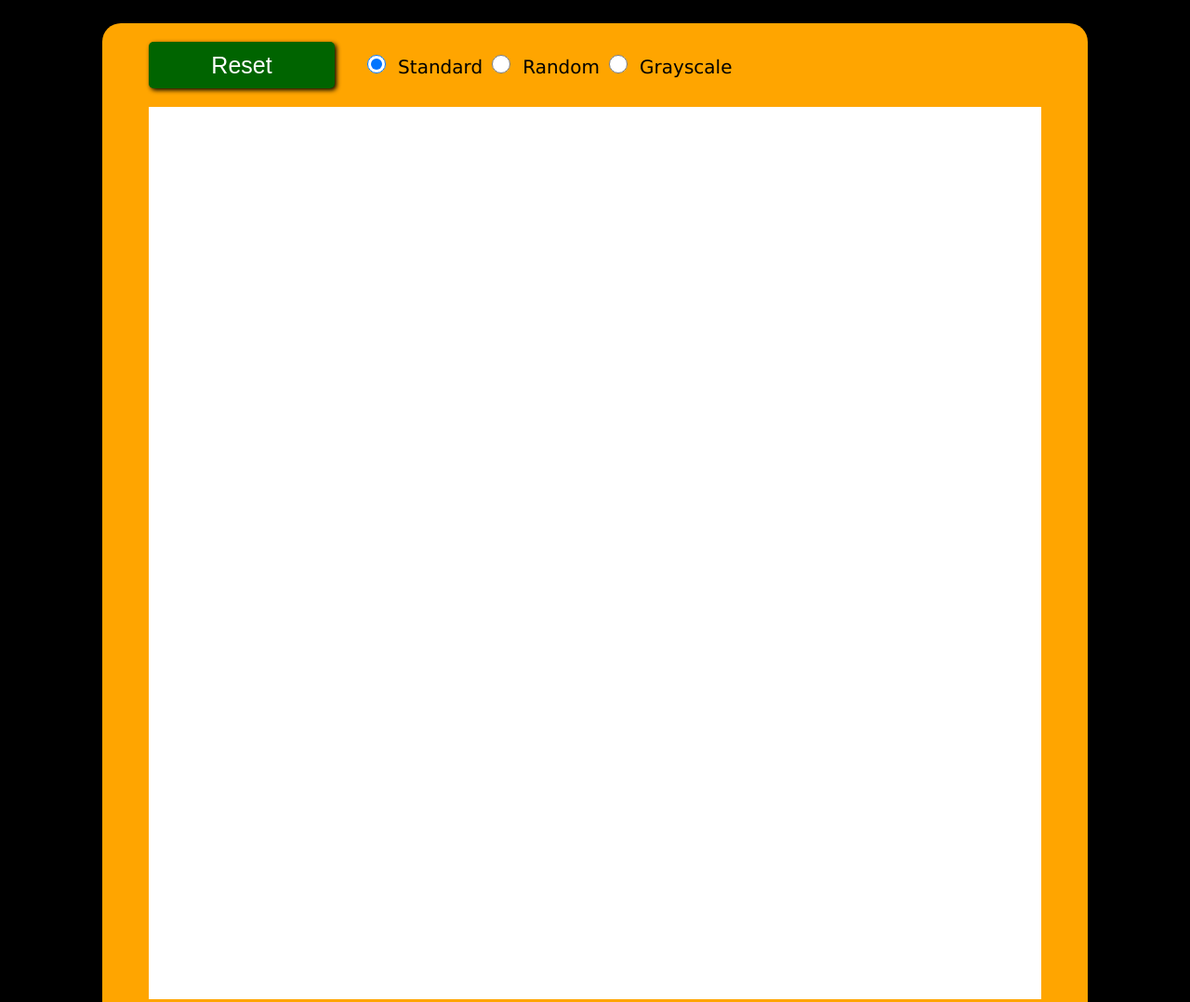
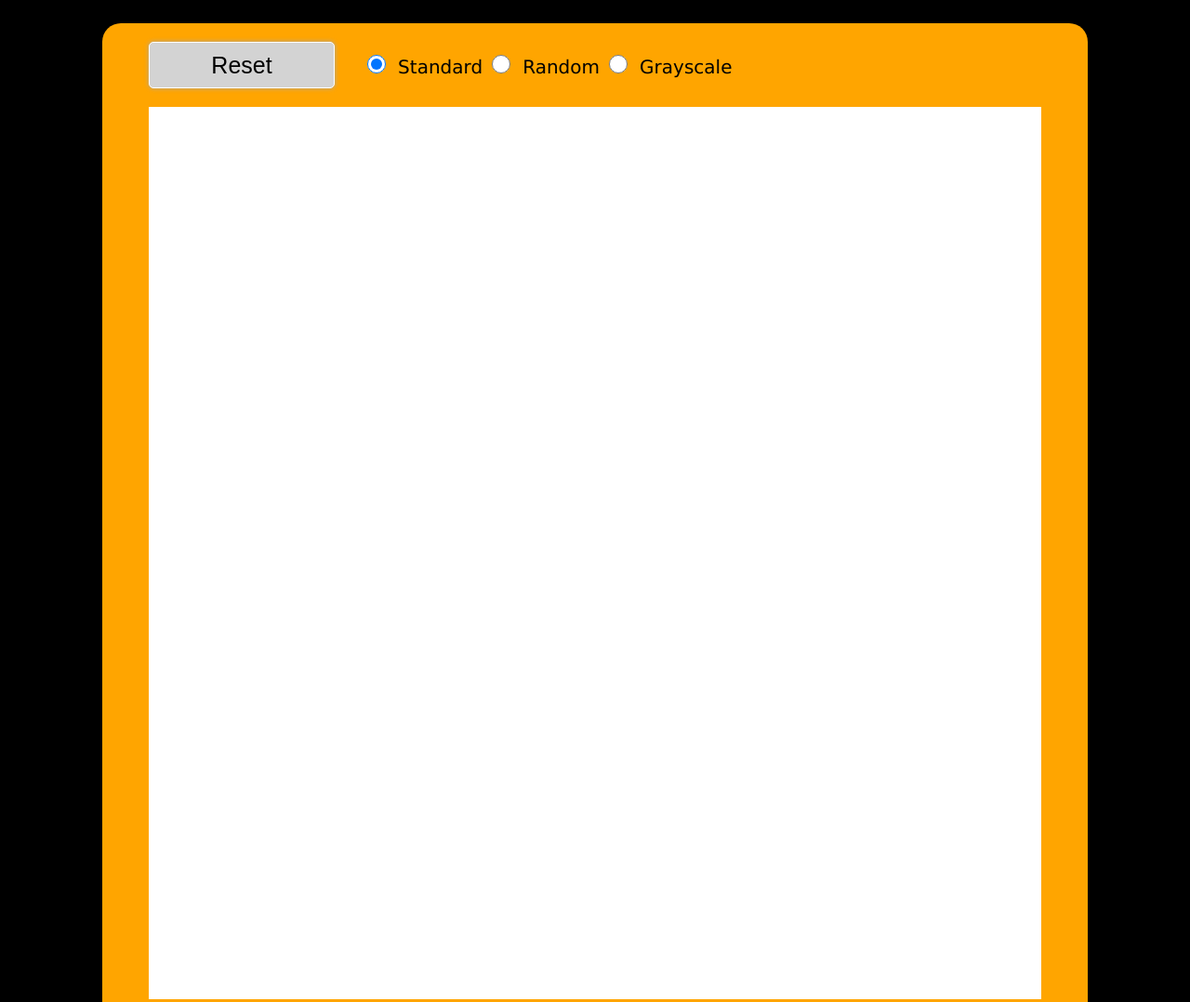
Before and after one commit to Breadpaw/etch-a-sketch, a plain HTML site: page index.html in a window 1280 px wide. Shown: the top 1078 px of the page at 93% size. Drawn offline with Linux system fonts and the light colour scheme.

Commit message:
styled button

```diff
--- a/css/style.css
+++ b/css/style.css
@@ -48,11 +48,12 @@ body {
 
     border-style: none;
     border-radius: 5px;
-    background-color: darkgreen;
-    color:white;
+    background-color: lightgray;
+    border: 1px solid white;
+
     font-size: 25px;
 
-    box-shadow: 2px 2px 5px black;
+    box-shadow: 0px 0px 5px darkgrey;
 
     display: inline-block;
 }
```
